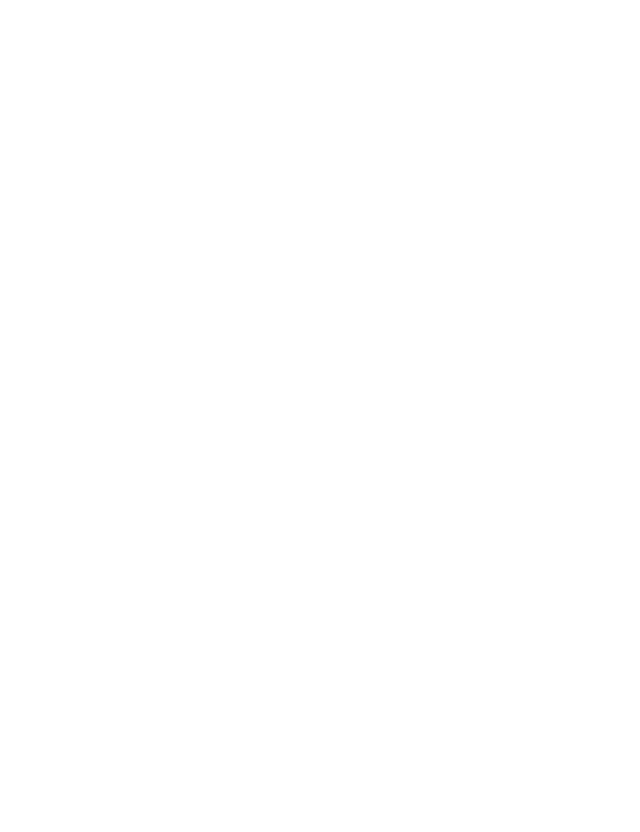
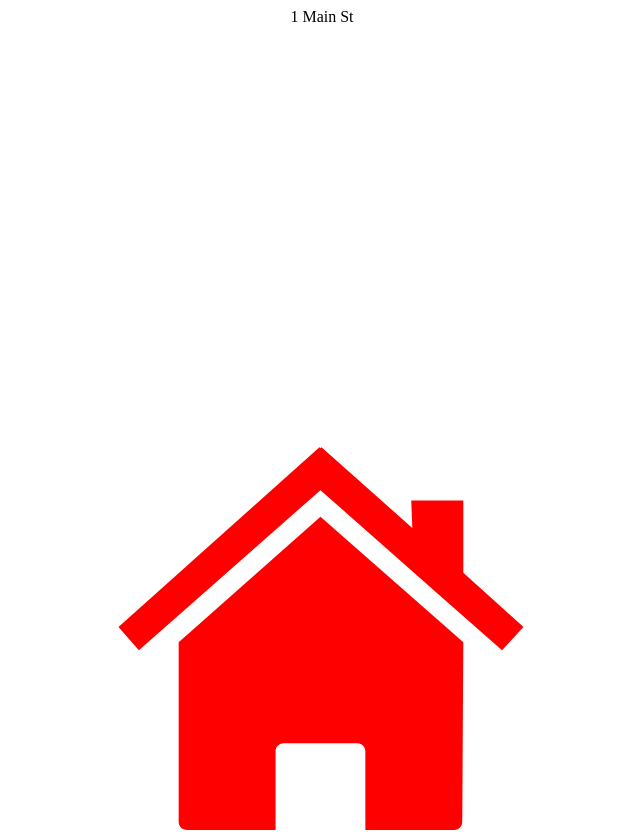
Before and after one commit to whlong1/reactville, a React (Create React App) app: page / in a window 1280 px wide. Shown: the top 832 px of the page, without its empty margins (318-958 px from the left). Before the commit the page ends 800 px from the top, so only its background shows below. Built offline with nearby package versions, Linux system fonts and the light colour scheme.

Commit message:
create neighborhood components

```diff
--- a/src/App.js
+++ b/src/App.jsx
@@ -1,8 +1,15 @@
 import './App.css'
 
+// Components
+import Neigborhood from './Neighborhood/Neighborhood'
+
 const App = () => {
+
+
+
   return (
     <div className="App">
+      <Neigborhood />
     </div>
   )
 }
--- /dev/null
+++ b/src/Neighborhood/AddressData.js
@@ -0,0 +1,12 @@
+export const addresses = [
+    {
+        id: 0,
+        address: '1 Main St',
+        color: 'red',
+    },
+    {
+        id: 1,
+        address: '2 Main St',
+        color: 'blue',
+    }
+]
--- /dev/null
+++ b/src/Neighborhood/House.jsx
@@ -0,0 +1,15 @@
+import { ReactComponent as HouseIcon } from './house-2374925.svg'
+
+const House = (props) => {
+
+
+
+    return (
+        <div>
+            {props.house.address}
+            <HouseIcon fill="red"/>
+        </div>
+    )
+}
+
+export default House
--- /dev/null
+++ b/src/Neighborhood/Neighborhood.jsx
@@ -0,0 +1,17 @@
+import House from './House'
+import { addresses } from './AddressData'
+
+const Neigborhood = () => {
+
+
+
+    return (
+        <div>
+            {addresses.map((house, index) => (
+                <House house={house} key={index} />
+            ))}
+        </div>
+    )
+}
+
+export default Neigborhood
--- a/src/TrafficLight/TrafficLight.jsx
+++ b/src/TrafficLight/TrafficLight.jsx
@@ -1,4 +1,4 @@
-import './App.css'
+
 
 const TrafficLight = () => {
 
--- a/src/index.js
+++ b/src/index.js
@@ -1,6 +1,6 @@
 import React from 'react'
 import ReactDOM from 'react-dom'
-import App from './App'
+import App from './App.jsx'
 
 ReactDOM.render(
   <React.StrictMode>
```
Also changed, not shown: notes.txt, src/Neighborhood/house-2374925.svg (added), 1 other file (tests, documents, lock files or other folders).
